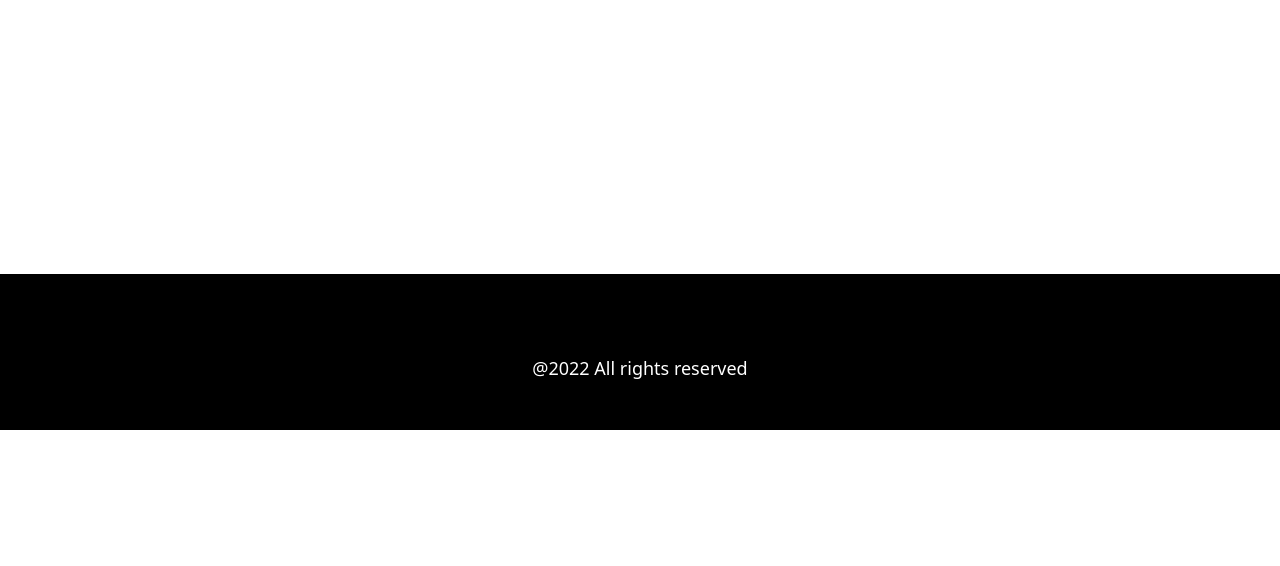
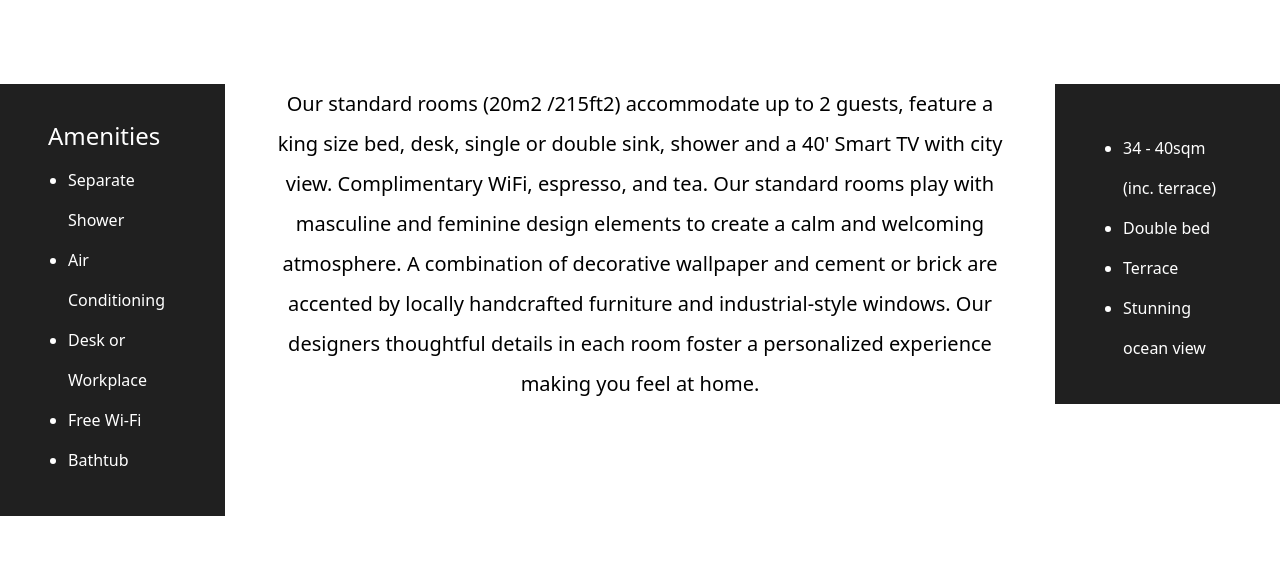
Before and after one commit to hotel-management-web-app/client, a Next.js app: page /rooms/1 in a window 1280 px wide. Before the commit this address had no page. Shown: the part 606-1172 px from the top of the page. Before the commit the page ends 1036 px from the top, so only its background shows below. Built offline with nearby package versions, Linux system fonts and the light colour scheme.

Commit message:
add single room page

```diff
--- a/package.json
+++ b/package.json
@@ -11,6 +11,7 @@
   "dependencies": {
     "@headlessui/react": "^1.6.6",
     "@react-icons/all-files": "^4.1.0",
+    "nanoid": "^4.0.0",
     "next": "12.2.3",
     "react": "18.2.0",
     "react-dates": "^21.8.0",
--- /dev/null
+++ b/pages/rooms/[id].tsx
@@ -0,0 +1,82 @@
+import React from 'react';
+import Image from 'next/image';
+import RoomBg from '../../public/room-details.png';
+import { nanoid } from 'nanoid';
+
+const amenities = [
+  'Separate Shower',
+  'Air Conditioning',
+  'Desk or Workplace',
+  'Free Wi-Fi',
+  'Bathtub',
+];
+
+const details = [
+  '34 - 40sqm (inc. terrace)',
+  'Double bed',
+  'Terrace',
+  'Stunning ocean view',
+];
+
+const images = [
+  '/../public/rooms.png',
+  '/../public/home-room-1.png',
+  '/../public/home-room-2.png',
+  '/../public/home-room-3.png',
+  '/../public/room-details.png',
+  '/../public/room.png',
+];
+
+const Room = () => {
+  return (
+    <div>
+      <Image src={RoomBg} alt="Standard double room" layout="responsive" />
+      <div className="container mx-auto max-w-container mb-40">
+        <h1 className="text-center text-5xl font-light mt-20">
+          Standard double room
+        </h1>
+        <div className="flex justify-between gap-10 items-start mt-20">
+          <div className="bg-dark-gray w-72 text-white px-12 py-9">
+            <h2 className="text-2xl font-medium">Amenities</h2>
+            <ul className="list-disc ml-5 mt-2 leading-[40px]">
+              {amenities.map(amenity => (
+                <li key={nanoid()}>{amenity}</li>
+              ))}
+            </ul>
+          </div>
+          <p className="font-light max-w-[750px] text-xl text-center leading-[40px]">
+            Our standard rooms (20m2 /215ft2) accommodate up to 2 guests,
+            feature a king size bed, desk, single or double sink, shower and a
+            40&apos; Smart TV with city view. Complimentary WiFi, espresso, and
+            tea. Our standard rooms play with masculine and feminine design
+            elements to create a calm and welcoming atmosphere. A combination of
+            decorative wallpaper and cement or brick are accented by locally
+            handcrafted furniture and industrial-style windows. Our designers
+            thoughtful details in each room foster a personalized experience
+            making you feel at home.
+          </p>
+          <div className="bg-dark-gray w-72 text-white px-12 py-9">
+            <ul className="list-disc ml-5 mt-2 leading-[40px]">
+              {details.map(detail => (
+                <li key={nanoid()}>{detail}</li>
+              ))}
+            </ul>
+          </div>
+        </div>
+        <div className="grid grid-cols-3 gap-20 mt-40">
+          {images.map(image => (
+            <Image
+              key={nanoid()}
+              src={image}
+              alt="room"
+              width="450px"
+              height="420px"
+            />
+          ))}
+        </div>
+      </div>
+    </div>
+  );
+};
+
+export default Room;
```
Also changed, not shown: public/room-details.png (added), 1 other file (tests, documents, lock files or other folders).
